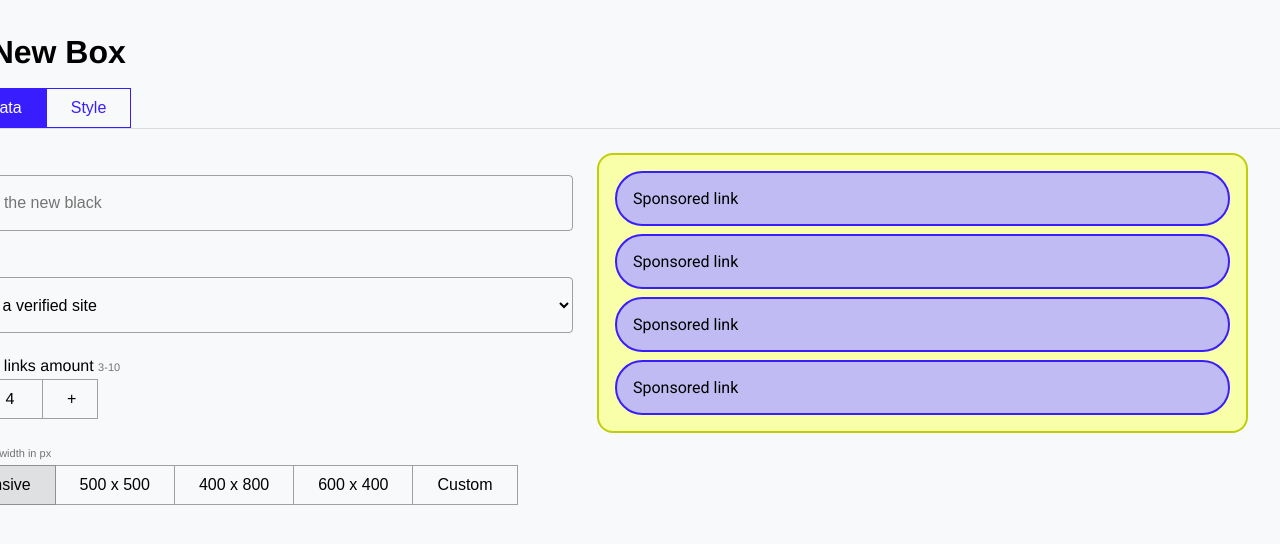
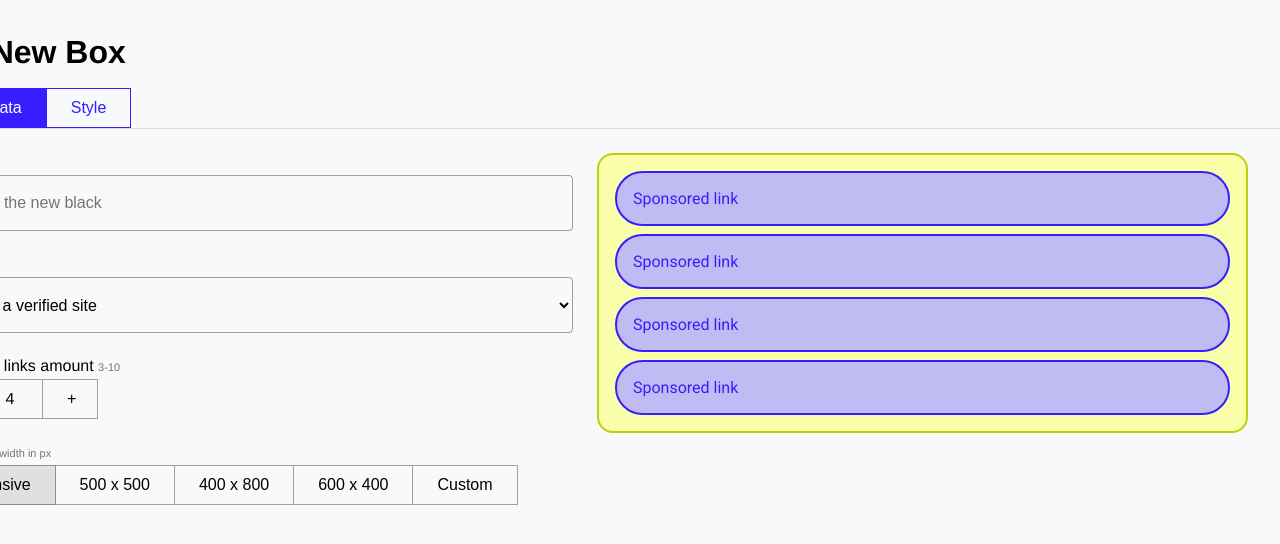
Before and after one commit to franziska-haaf/box-creation, a Vue app: page / in a window 1280 px wide. Shown: the top 544 px of the page. Built offline with nearby package versions, Linux system fonts and the light colour scheme; a web font is replaced by a local one.

Commit message:
Text color is configurable now

```diff
--- a/src/components/BoxStyle.vue
+++ b/src/components/BoxStyle.vue
@@ -226,6 +226,10 @@
             <img src="../assets/icon/font-size.svg" alt="blah" height="24" width="24">
             <input v-model="store.sponsoredLinkFontSize" class="dense">
           </div>
+          <div class="flex-row__8">
+            <div class="color-picker"><input type="color" v-model="store.sponsoredLinkFontColor"></div>
+            {{ store.sponsoredLinkFontColor }}
+          </div>
         </div>
         <div class="flex-row__48">
           <div>
--- a/src/components/SponsoredLink.vue
+++ b/src/components/SponsoredLink.vue
@@ -41,6 +41,7 @@ export default {
         '--border-weight': store.sponsoredLinkBorderWeight + 'px',
         '--border-color': store.sponsoredLinkBorderColor,
         '--border-style': store.sponsoredLinkBorderStyle,
+        '--font-color': store.sponsoredLinkFontColor,
         '--font-family': store.sponsoredLinkFontFamily,
         '--font-size': store.sponsoredLinkFontSize + 'px',
         '--font-caps': store.sponsoredLinkFontIsCaps ? 'uppercase' : 'none',
@@ -58,6 +59,7 @@ export default {
 <style scoped lang="scss">
 .sponsored-link {
   box-sizing: border-box;
+  color: var(--font-color);
   padding: var(--padding);
   border-radius: var(--border-radius);
   background-color: var(--fill-color);
--- a/src/store.js
+++ b/src/store.js
@@ -50,6 +50,7 @@ export const store = reactive({
     sponsoredTextDecoration: 'None',
     sponsoredTextDecorationPosition: 'Left',
     sponsoredTextListDecoration: 'Heart',
-    sponsoredTextListDecorationGap: '8'
+    sponsoredTextListDecorationGap: '8',
+    sponsoredLinkFontColor: '#381EFF'
 
 })
```
